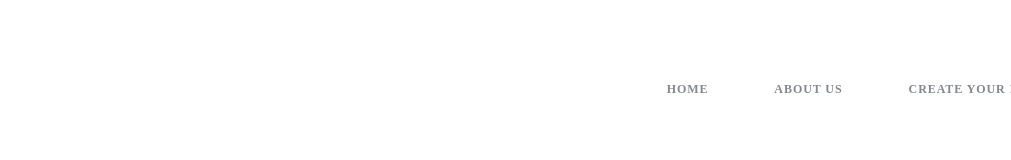
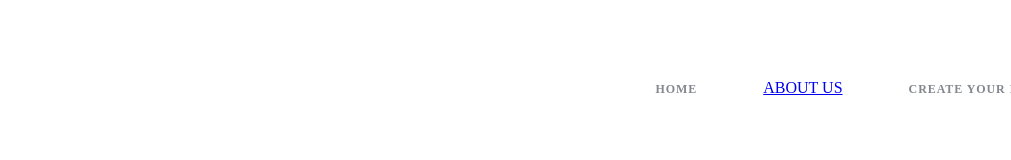
Before and after one commit to rizopro/cofeeeee, a plain HTML site: page index.html in a window 1280 px wide. Shown: the top 160 px of the page, 269-1280 px from the left. Drawn offline with Linux system fonts and the light colour scheme.

Commit message:
git config link

```diff
--- a/index.html
+++ b/index.html
@@ -19,7 +19,7 @@
                         <a class="nav__link" href="#">HOME</a>
                     </li>
                     <li class="nav__item">
-                        <a class="nav__link" href="#">ABOUT US</a>
+                        <a class="" href="#">ABOUT US</a>
                     </li>
                     <li class="nav__item">
                         <a class="nav__link" href="#">Create your plan</a>
```
